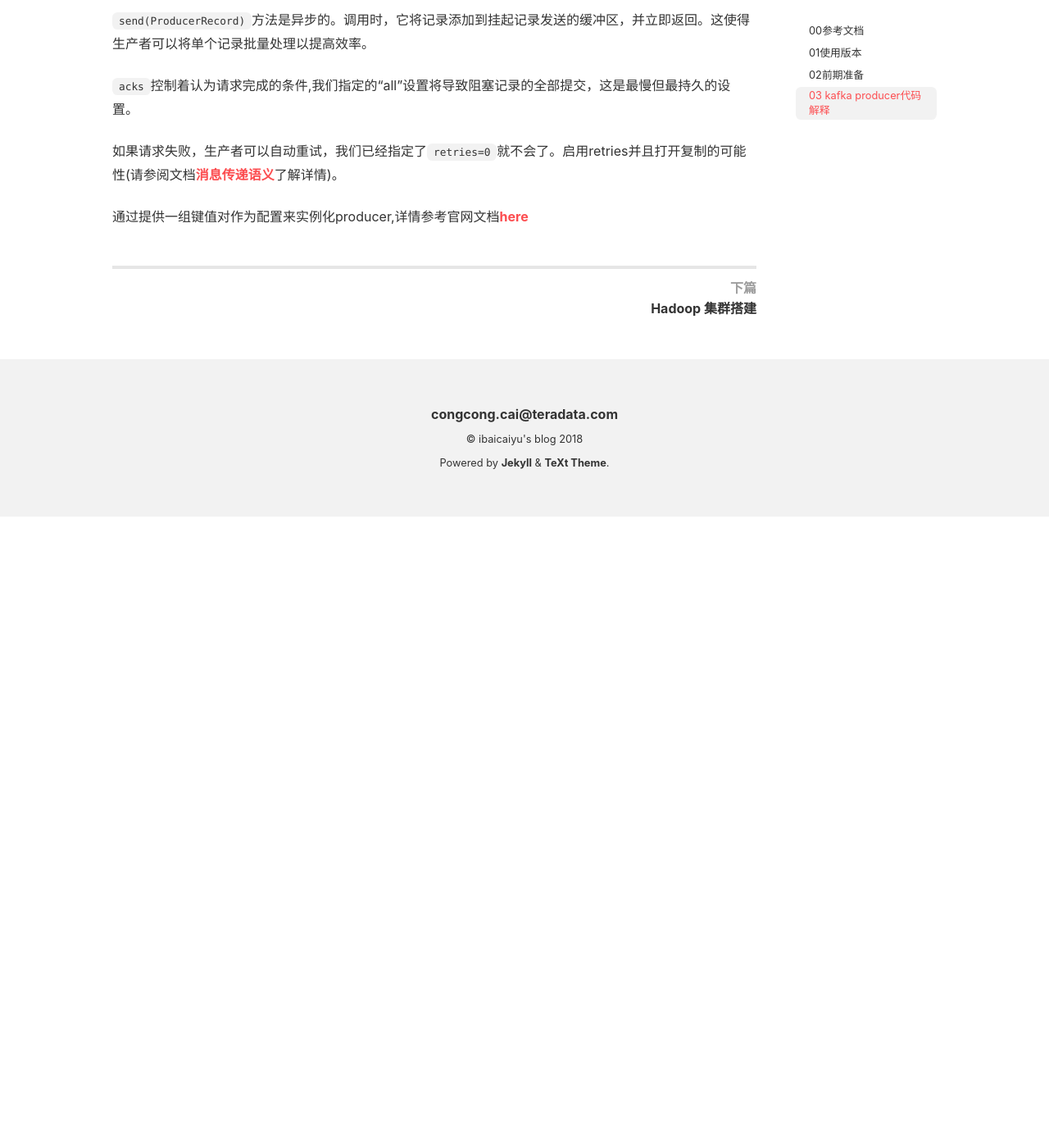
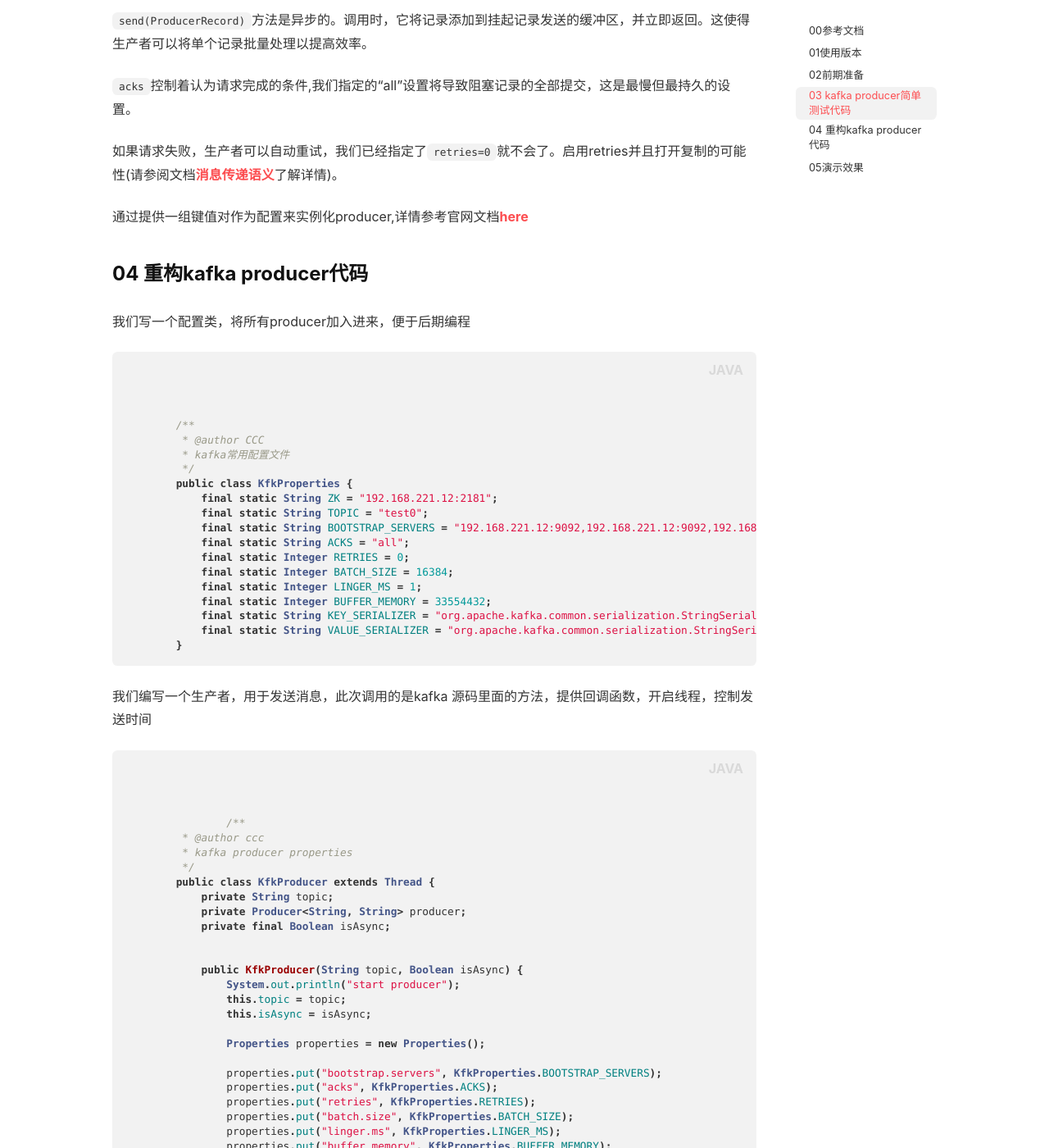
Before and after one commit to Ccccong/Ccccong.github.io, a Jekyll site: the page built from _posts/2018-07-27-Kafka Producer API编程.md, in a window 1280 px wide and 1400 px high, scrolled down 1592 px. Shown: the whole window at 82% size. Built offline with Jekyll 4.4.1, drawn with Linux system fonts in a browser that asks for light colours; nearby versions of some CDN libraries; before the commit the page ends 2222 px from its top, so only the background shows below that; some of the changed text lies outside the part shown.

Commit message:
Update Kafka Producer API编程

```diff
--- a/_posts/2018-07-27-Kafka Producer API编程.md
+++ b/_posts/2018-07-27-Kafka Producer API编程.md
@@ -19,9 +19,9 @@ tags: ''
 3. 进行了kafka命令行实验，明白其基本的运行原理
 4. idea 安装完善，manven,jdk，scala(查看源码用)等等
 
-### 03 kafka producer代码解释
+### 03 kafka producer简单测试代码
 
-{% highlight javascript %}
+{% highlight java %}
 
 	/**
 	 * 源码里面有解释
@@ -54,7 +54,7 @@ tags: ''
 	    }
 	}
 
-{% endhighlight javascript %}
+{% endhighlight java %}
 
 <!--more-->
 `bootstrap.servers`是kafka集群，可以不用全部写上，只要配置的不宕机会自动发现集群中的所有主机，但是高可用性的话记得配置多个确保服务的可用性
@@ -68,3 +68,154 @@ tags: ''
 如果请求失败，生产者可以自动重试，我们已经指定了<code>retries=0</code>就不会了。启用retries并且打开复制的可能性(请参阅文档<a href=" http://kafka.apache.org/document.html #semantic ">消息传递语义</a>了解详情)。
 
 通过提供一组键值对作为配置来实例化producer,详情参考官网文档<a href="http://kafka.apache.org/documentation.html#producerconfigs">here</a>
+
+
+### 04 重构kafka producer代码
+
+我们写一个配置类，将所有producer加入进来，便于后期编程
+
+{% highlight java%}
+
+	/**
+	 * @author CCC
+	 * kafka常用配置文件
+	 */
+	public class KfkProperties {
+	    final static String ZK = "192.168.221.12:2181";
+	    final static String TOPIC = "test0";
+	    final static String BOOTSTRAP_SERVERS = "192.168.221.12:9092,192.168.221.12:9092,192.168.221.12:9092";
+	    final static String ACKS = "all";
+	    final static Integer RETRIES = 0;
+	    final static Integer BATCH_SIZE = 16384;
+	    final static Integer LINGER_MS = 1;
+	    final static Integer BUFFER_MEMORY = 33554432;
+	    final static String KEY_SERIALIZER = "org.apache.kafka.common.serialization.StringSerializer";
+	    final static String VALUE_SERIALIZER = "org.apache.kafka.common.serialization.StringSerializer";
+	}
+
+{% endhighlight java%}
+
+我们编写一个生产者，用于发送消息，此次调用的是kafka 源码里面的方法，提供回调函数，开启线程，控制发送时间
+
+{% highlight java %}
+
+        	/**
+	 * @author ccc
+	 * kafka producer properties
+	 */
+	public class KfkProducer extends Thread {
+	    private String topic;
+	    private Producer<String, String> producer;
+	    private final Boolean isAsync;
+
+
+	    public KfkProducer(String topic, Boolean isAsync) {
+	        System.out.println("start producer");
+	        this.topic = topic;
+	        this.isAsync = isAsync;
+
+	        Properties properties = new Properties();
+
+	        properties.put("bootstrap.servers", KfkProperties.BOOTSTRAP_SERVERS);
+	        properties.put("acks", KfkProperties.ACKS);
+	        properties.put("retries", KfkProperties.RETRIES);
+	        properties.put("batch.size", KfkProperties.BATCH_SIZE);
+	        properties.put("linger.ms", KfkProperties.LINGER_MS);
+	        properties.put("buffer.memory", KfkProperties.BUFFER_MEMORY);
+	        properties.put("key.serializer", KfkProperties.KEY_SERIALIZER);
+	        properties.put("value.serializer", KfkProperties.VALUE_SERIALIZER);
+
+
+	        producer = new KafkaProducer<String, String>(properties);
+	    }
+
+
+	    @Override
+	    public void run() {
+	        super.run();
+	        int messageNo = 0;
+	        while (true) {
+	            String message = "message_" + messageNo;
+	            long startTime = System.currentTimeMillis();
+	            if (isAsync) {
+	                producer.send(new ProducerRecord<String, String>(topic, messageNo + "", message), new DemoCallback(startTime, messageNo, message));
+	            } else {
+	                try {
+	                    producer.send(new ProducerRecord<String, String>(topic, messageNo + "", message)).get();
+	                    System.out.println("Sent message: (" + messageNo + ", " + message + ")");
+	                } catch (Exception e) {
+	                    e.printStackTrace();
+	                }
+	            }
+	            ++messageNo;
+
+	            try {
+	                Thread.sleep(2000);
+	            } catch (Exception e) {
+	                e.printStackTrace();
+	            }
+	        }
+
+	    }
+	}
+
+	class DemoCallback implements Callback {
+	    private final long startTime;
+	    private final int key;
+	    private final String message;
+
+	    public DemoCallback(long startTime, int key, String message) {
+	        this.startTime = startTime;
+	        this.key = key;
+	        this.message = message;
+	    }
+
+	    public void onCompletion(RecordMetadata metadata, Exception exception) {
+	        long elapsedTime = System.currentTimeMillis() - startTime;
+	        if (metadata != null) {
+	            System.out.println(
+	                    "message(" + key + ", " + message + ") sent to partition(" + metadata.partition() +
+	                            "), " +
+	                            "offset(" + metadata.offset() + ") in " + elapsedTime + " ms");
+	        } else {
+	            exception.printStackTrace();
+	        }
+	    }
+
+	}
+
+{% endhighlight java %}
+
+
+我们最后再写一个main方法启动改producer
+
+{% highlight java %}
+
+
+	package com.teradata.spark.kafka;
+
+	/**
+	 *kafka api 测试
+	 */
+	public class KfkClientAPP {
+	    public static void main(String[] args) {
+
+	        System.out.println("start kafka test");
+
+	        new KfkProducer(KfkProperties.TOPIC,true).start();
+	    }
+	}
+
+{% endhighlight java %}
+
+### 05演示效果
+##### 实时发送消息到后台消费端
+
+1. 启动上面编写的java producer clinet
+
+2. 开启后台消费端
+        kafka-console-consumer --bootstrap-server 192.168.221.12:9092 --topic test0
+
+3. 结果展示
+
+![TIM截图20180727125050](http://p1vuoao0b.bkt.clouddn.com/JekyllWriter/TIM截图20180727125050.png)
```
